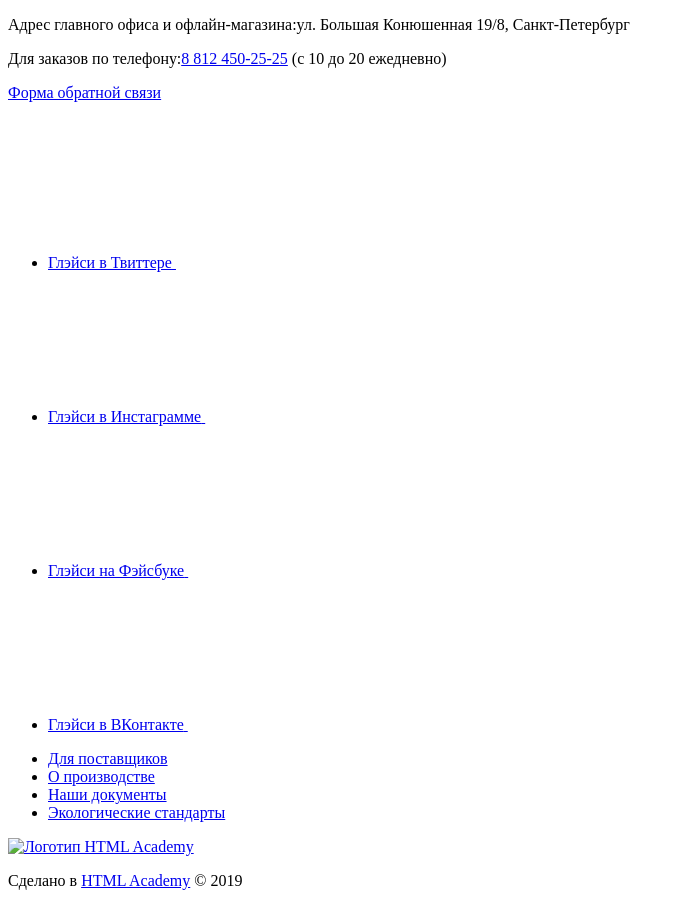
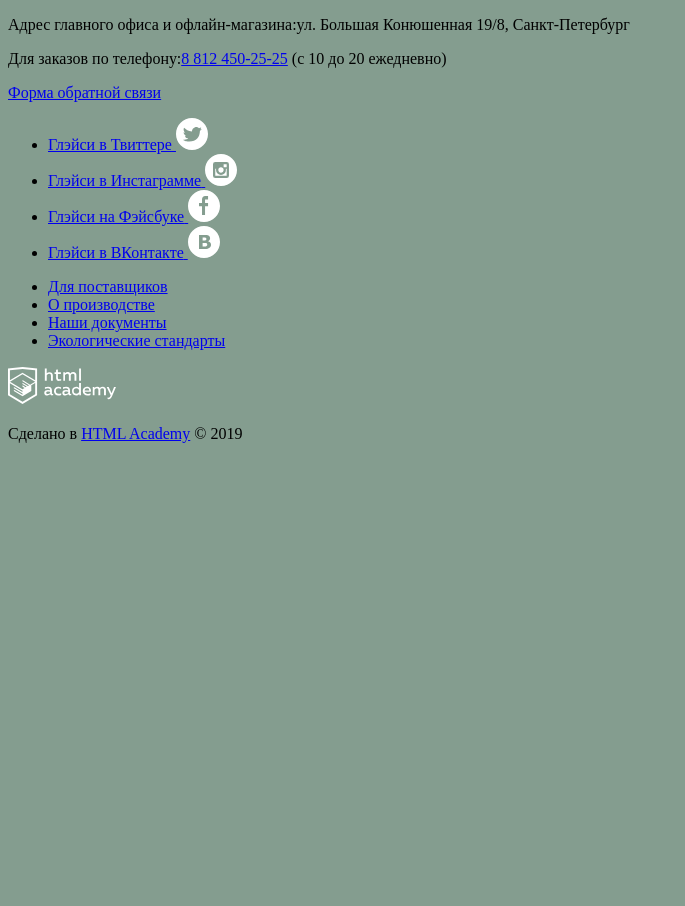
Before and after one commit to bazavei/861641-gllacy-25, a plain HTML site: page index.html in a window 1280 px wide. Shown: the part 4093-4999 px from the top of the page, without its empty margins (0-685 px from the left). After the commit the page ends 4552 px from the top, so only its background shows below. Drawn offline with Linux system fonts and the light colour scheme.

Commit message:
добавляет декоративные изображения

```diff
--- /dev/null
+++ b/css/style.css
@@ -0,0 +1,3 @@
+body{
+  background-color: #849d8f;
+}
--- a/index.html
+++ b/index.html
@@ -3,6 +3,7 @@
   <head>
     <meta charset="utf-8">
     <title>HTML Academy: Глейси</title>
+    <link href="css/style.css" rel="stylesheet">
   </head>
   <body>
     <header class="main-header">
@@ -22,7 +23,7 @@
            <li class="main-menu-item catalog"><a href="catalog.html">Каталог</a>
              <ul class="hidden catalog-menu">
                <li class="catalog-menu-item"><a href="#">Новинки</a></li>
-               <li class="catalog-menu-item"><a href="gllacy-catalog.html">Сливочное</a></li>
+               <li class="catalog-menu-item"><a href="catalog.html">Сливочное</a></li>
                <li class="catalog-menu-item active"><a href="#">Щербеты</a></li>
                <li class="catalog-menu-item"><a href="#">Фруктовый лед</a></li>
                <li class="catalog-menu-item"><a href="#">Мелорин</a></li>
@@ -234,32 +235,27 @@
           <li class="social-item">
             <a class="social-button tw" href="#">
               <span class="visually-hidden">Глэйси в Твиттере</span>
-              <svg>
-                <!-- здесь будет иконка -->
-              </svg>
-            </a>
+                <svg xmlns="http://www.w3.org/2000/svg" width="32" height="32" viewBox="0 0 32 32"><path fill="#FFF" d="M16 0C7.164 0 0 7.164 0 16c0 8.837 7.164 16 16 16 8.837 0 16-7.163 16-16 0-8.836-7.163-16-16-16zm7.944 12.809c-.251 6.516-3.463 10.832-10.992 10.702h-.486c-.447 0-4.543-.443-5.344-1.823 2.479.19 4.247-.406 5.12-1.136-1.048-.289-2.923-.461-3.251-2.848.384.104.618.221 1.299.113-1.307-.824-2.758-1.519-2.679-3.643.311.317 1.164.518 1.46.457-.768-.233-2.149-3.244-.974-4.781 1.984 1.79 4.075 3.482 7.804 3.643.227-2.214 1.24-3.699 3.168-4.325 1.84-.479 3.255.26 3.901 1.138.737-.224 1.453-.466 2.193-.685-.004.833-.569 1.463-.935 1.709.747.165 1.423-.475 1.423-.475-.184.963-1.094 1.725-1.707 1.954z"/>
+                </svg>
+               </a>
           </li>
           <li class="social-item">
             <a class="social-button inst" href="#">
               <span class="visually-hidden">Глэйси в Инстаграмме</span>
-              <svg>
-                <!-- здесь будет иконка -->
+              <svg xmlns="http://www.w3.org/2000/svg" width="32" height="32" viewBox="0 0 32 32"><g fill="#FFF"><path d="M20.916 16a4.938 4.938 0 1 1-9.877 0c0-.394.051-.773.138-1.14h-.897v6.838h11.396V14.86h-.897c.086.367.137.746.137 1.14z"/><path d="M15.978 18.659c1.466 0 2.659-1.193 2.659-2.659s-1.193-2.659-2.659-2.659c-1.466 0-2.659 1.193-2.659 2.659s1.192 2.659 2.659 2.659zM18.637 10.302h3.039v3.039h-3.039z"/><path d="M16 0C7.164 0 0 7.164 0 16c0 8.837 7.164 16 16 16 8.837 0 16-7.163 16-16 0-8.836-7.163-16-16-16zm7.955 21.698a2.285 2.285 0 0 1-2.279 2.279H10.279A2.285 2.285 0 0 1 8 21.698V10.302a2.286 2.286 0 0 1 2.279-2.279h11.396a2.286 2.286 0 0 1 2.279 2.279v11.396z"/></g>
               </svg>
             </a>
           </li>
           <li class="social-item">
             <a class="social-button fb" href="#">
               <span class="visually-hidden">Глэйси на Фэйсбуке</span>
-              <svg>
-                <!-- здесь будет иконка -->
-              </svg>
+              <svg xmlns="http://www.w3.org/2000/svg" width="32" height="32" viewBox="0 0 32 32"><path fill="#FFF" d="M16 0C7.164 0 0 7.163 0 16s7.164 16 16 16c8.837 0 16-7.164 16-16S24.837 0 16 0zm4.062 9.455h-3.021v3.444h3.021v3.445h-3.021v8.61H14.02v-8.61H11v-3.445h3.021V9.455c0-1.902 1.353-3.445 3.021-3.445h3.021v3.445z"/></svg>
             </a>
           </li>
           <li class="social-item">
             <a class="social-button vk" href="#">
               <span class="visually-hidden">Глэйси в ВКонтакте</span>
-              <svg>
-                <!-- здесь будет иконка -->
+              <svg xmlns="http://www.w3.org/2000/svg" width="32" height="32" viewBox="0 0 32 32"><g fill="#FFF"><path d="M16.637 14.495c.402-.019.719-.082.951-.188.326-.145.54-.33.641-.559.101-.229.15-.496.15-.797 0-.232-.058-.465-.174-.697-.116-.232-.322-.405-.617-.517-.264-.1-.592-.155-.984-.165a76.242 76.242 0 0 0-1.652-.014h-.339v2.965h.565c.571 0 1.057-.009 1.459-.028zM18.118 17.084c-.282-.081-.672-.125-1.166-.132a127.97 127.97 0 0 0-1.55-.009h-.79v3.493h.264c1.014 0 1.74-.003 2.18-.009a3.2 3.2 0 0 0 1.212-.245c.377-.157.633-.364.774-.625s.214-.562.214-.9c0-.446-.088-.788-.261-1.03-.17-.241-.464-.423-.877-.543z"/><path d="M16 0C7.164 0 0 7.164 0 16c0 8.837 7.164 16 16 16 8.837 0 16-7.163 16-16 0-8.836-7.163-16-16-16zm6.602 20.531a3.73 3.73 0 0 1-1.124 1.327c-.552.415-1.161.71-1.823.886s-1.501.264-2.519.264h-6.121V8.987h5.443c1.13 0 1.957.038 2.48.113a5.126 5.126 0 0 1 1.561.5c.533.27.929.632 1.189 1.087.26.455.392.975.392 1.558 0 .678-.179 1.278-.536 1.795-.358.518-.863.92-1.517 1.208v.075c.917.182 1.642.559 2.179 1.13.537.571.807 1.325.807 2.261 0 .678-.138 1.283-.411 1.817z"/></g>
               </svg>
             </a>
           </li>
@@ -285,7 +281,7 @@
 
       <div class="copyright">
         <a class="html-logo" href="https://htmlacademy.ru/intensive/htmlcss">
-          <img src="" alt="Логотип HTML Academy">
+          <img src="img/svg/logo-htmlacademy.svg" width="108" height="39" alt="Логотип HTML Academy">
         </a>
         <p>Сделано в <a class="copyright-link" href="https://htmlacademy.ru/intensive/htmlcss">HTML Academy</a> &copy; 2019</p>
       </div>
```
Also changed, not shown: catalog.html (+8 -12 lines).
